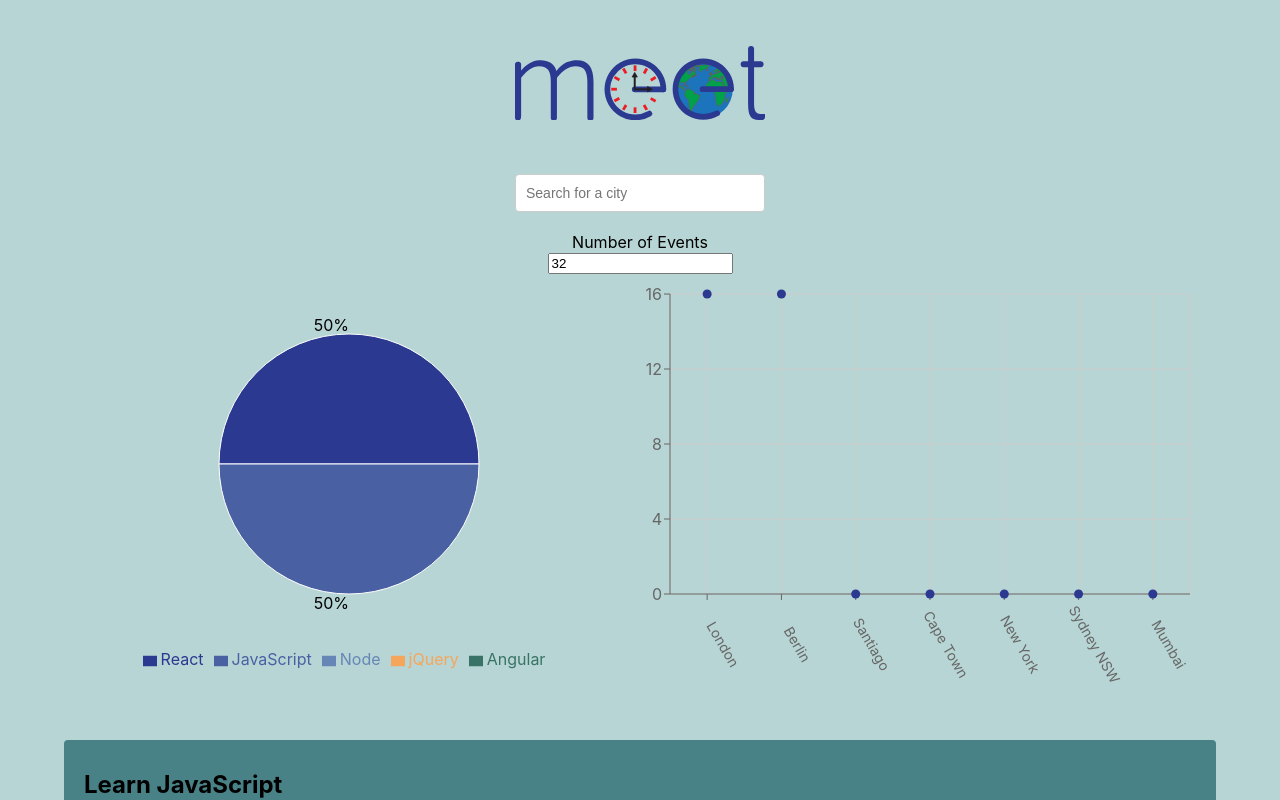
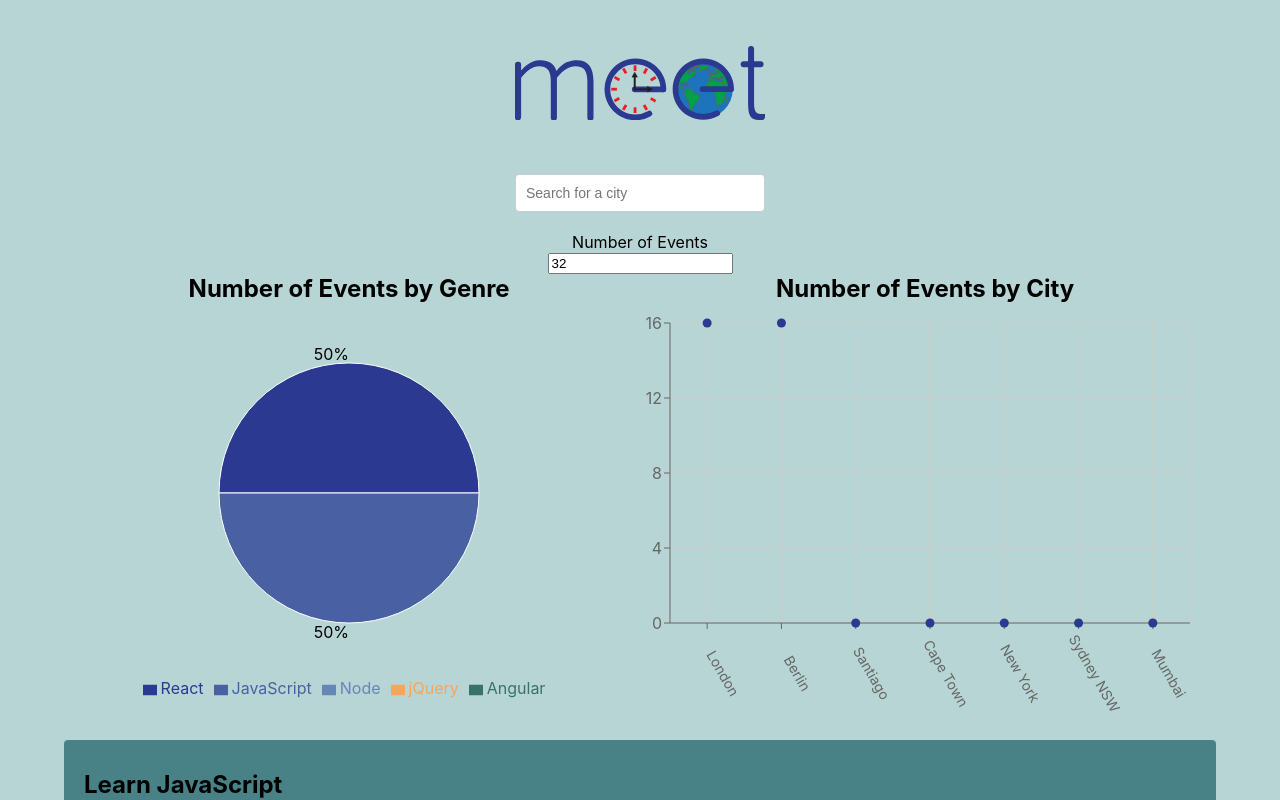
Before and after one commit to dangermouse121985/MEET, a React (Create React App) app: page / in a window 1280 px wide. Shown: the top 800 px of the page. Built offline with nearby package versions, Linux system fonts and the light colour scheme; the HTML template or start-up script is replaced by a standard one; what atatus-spa would draw is missing.

Commit message:
Added headings to charts

```diff
--- a/src/App.css
+++ b/src/App.css
@@ -132,6 +132,10 @@ input[type="number"] {
   margin: 0;
 }
 
+.chart-title {
+  margin: 0;
+}
+
 @media (max-width: 768px) {
   .charts-container {
     grid-template-columns: 1fr;
--- a/src/components/CityEventsChart.js
+++ b/src/components/CityEventsChart.js
@@ -19,6 +19,7 @@ const CityEventsChart = ({ allLocations, events }) => {
 
     return (
         <ResponsiveContainer width="99%" height={450} >
+            <h2 className="chart-title">Number of Events by City</h2>
             <ScatterChart
                 margin={{
                     top: 20,
--- a/src/components/EventGenresChart.js
+++ b/src/components/EventGenresChart.js
@@ -42,6 +42,7 @@ const EventGenresChart = ({ events }) => {
 
     return (
         <ResponsiveContainer width="99%" height={400}>
+            <h2 className="chart-title">Number of Events by Genre</h2>
             <PieChart>
                 <Pie
                     data={data}
```
